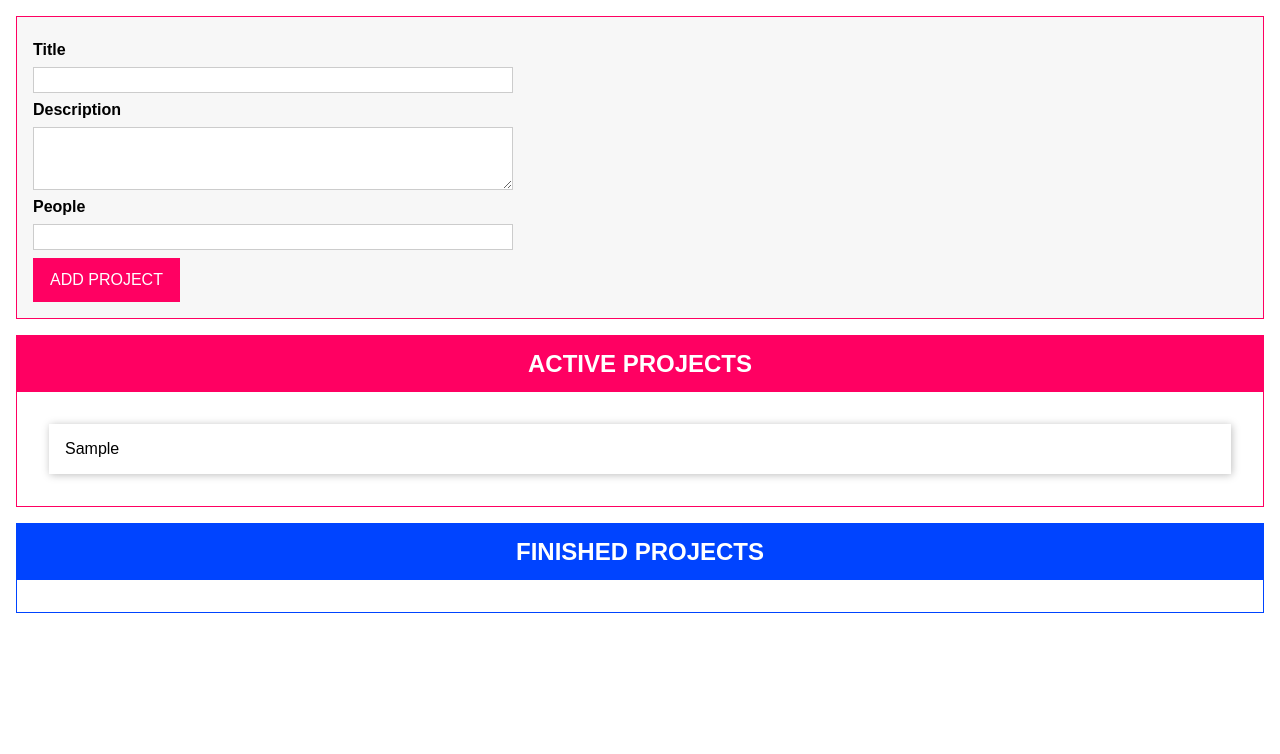
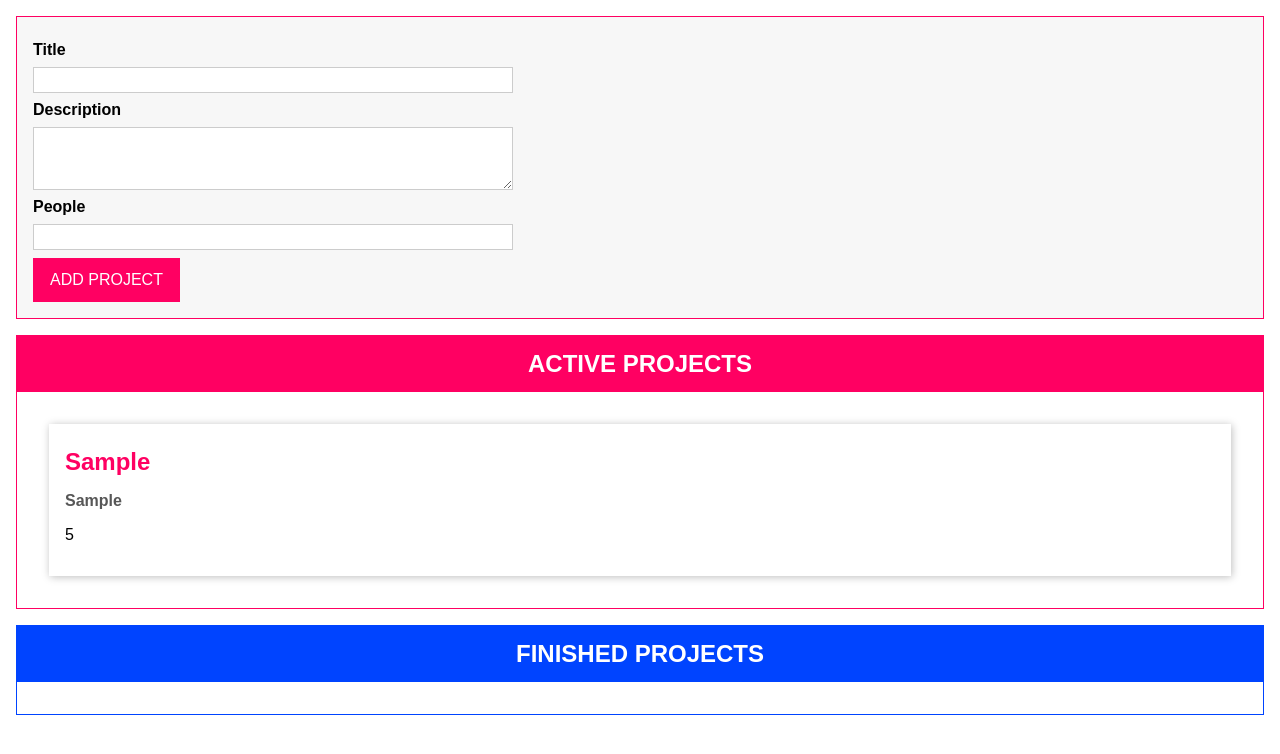
Before and after one commit to Natana-92/TypeScriptUdemy, a website with bundled scripts: page index.html in a window 1280 px wide. Both pictures are taken after typing "Sample", "Sample", "5" into the empty fields and a click on the button "ADD PROJECT". Built offline with nearby package versions, Linux system fonts and the light colour scheme.

Commit message:
make project item for rendering

```diff
--- a/index.html
+++ b/index.html
@@ -27,7 +27,11 @@
       </form>
     </template>
     <template id="single-project">
-      <li></li>
+      <li>
+        <h2></h2>
+        <h3></h3>
+        <p></p>
+      </li>
     </template>
     <template id="project-list">
       <section class="projects">
--- a/src/app.ts
+++ b/src/app.ts
@@ -169,7 +169,32 @@ abstract class Component<T extends HTMLElement, U extends HTMLElement> {
 
 // ProjectItem Class
 // 여기 있는 것을 구현하자
-class ProjectItem extends Component<HTMLUListElement, HTMLLIElement> {}
+class ProjectItem extends Component<HTMLUListElement, HTMLLIElement> {
+    private singleProject: Project;
+    private appendElement: HTMLUListElement;
+    // private li
+
+    constructor(project: Project, appendElement: HTMLUListElement) {
+        super("single-project", "app", false, "render-list");
+        this.singleProject = project;
+        this.appendElement = appendElement;
+    }
+
+    renderContent() {
+        const titleElement = this.element.querySelector("h2");
+        if (titleElement) titleElement.innerText = this.singleProject.title!;
+
+        const descElement = this.element.querySelector("h3");
+        if (descElement) descElement.innerText = this.singleProject.description;
+
+        const peopleElement = this.element.querySelector("p");
+        if (peopleElement)
+            peopleElement.innerText = String(this.singleProject.people);
+
+        this.appendElement.append(this.element);
+    }
+    configure() {}
+}
 
 class ElementRender {
     listEl: HTMLUListElement;
@@ -181,9 +206,8 @@ class ElementRender {
 
     renderElement(assignedProjects: Project[]) {
         for (const prjItem of assignedProjects) {
-            const listItem = document.createElement("li");
-            listItem.innerText = prjItem.title;
-            this.listEl?.appendChild(listItem);
+            const renderProjectInner = new ProjectItem(prjItem, this.listEl);
+            renderProjectInner.renderContent();
         }
     }
 
```
